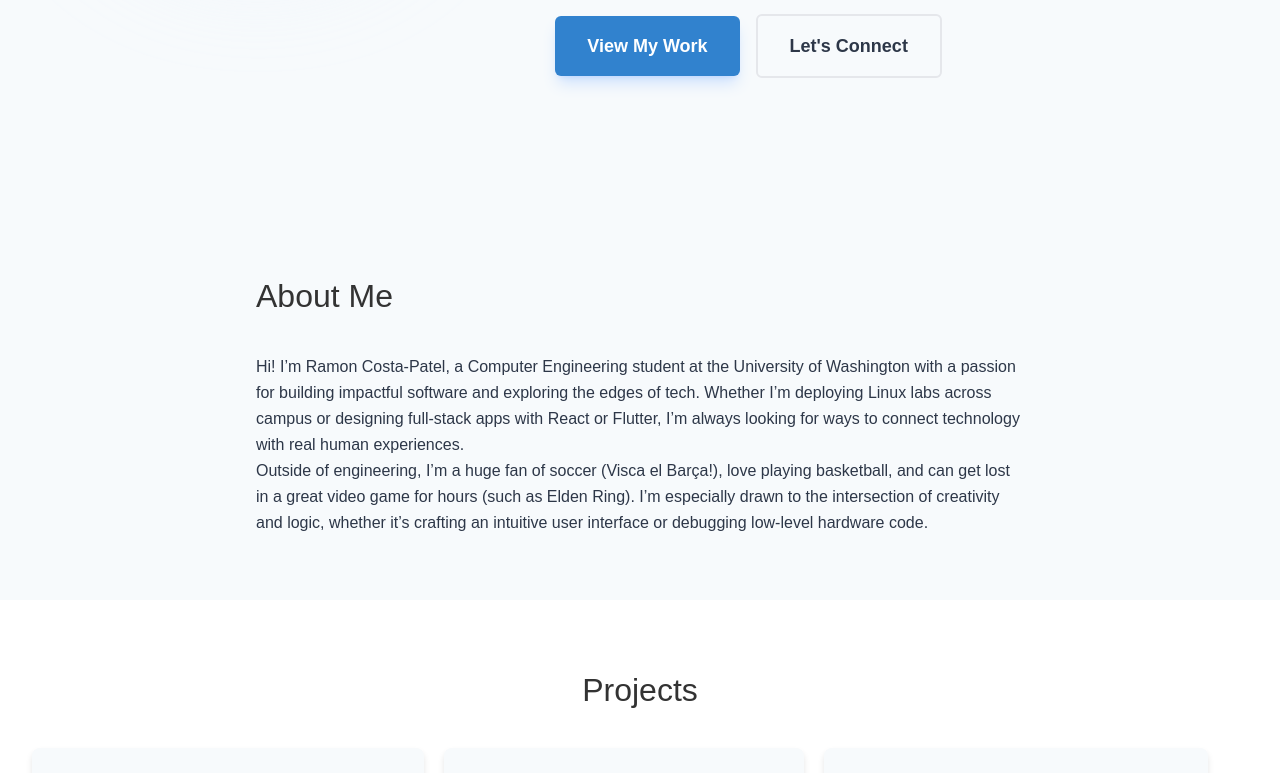
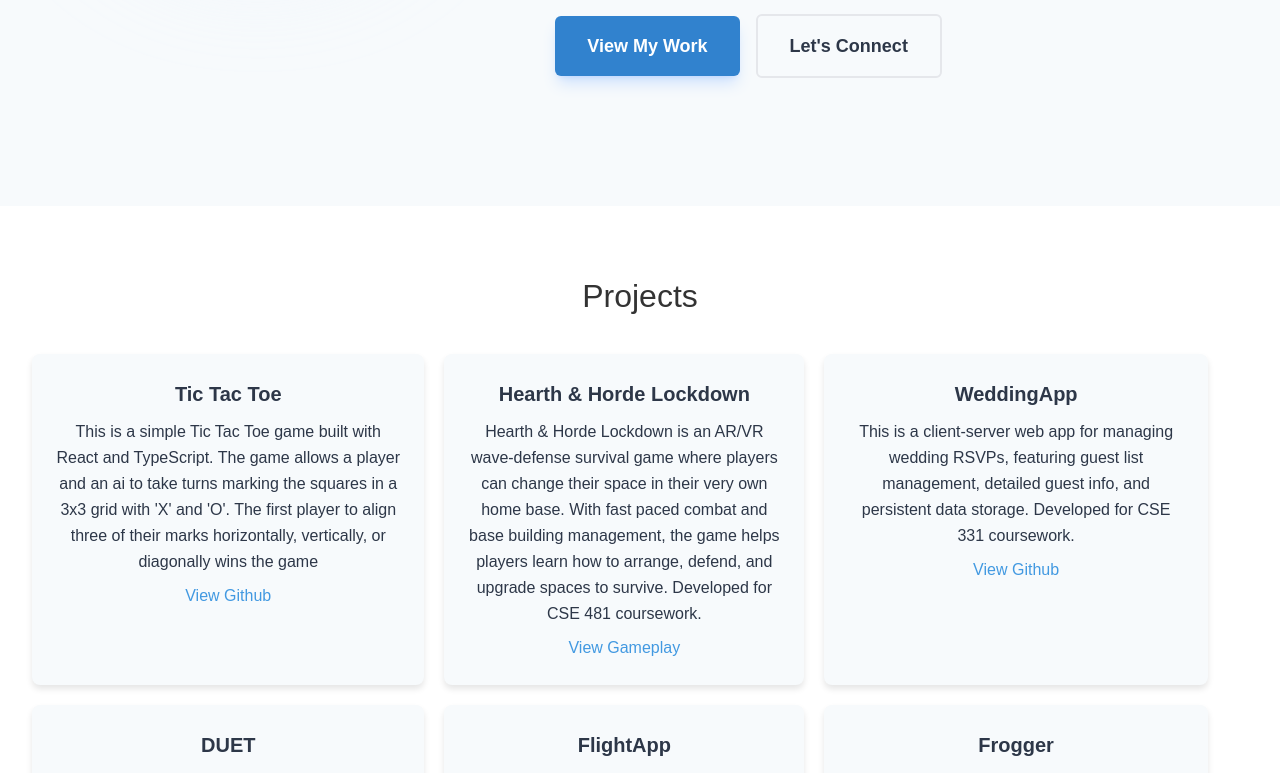
Before and after one commit to ramon-rcp/ramonrcp.portfolio, a React app: page / in a window 1280 px wide. Shown: the part 649-1422 px from the top of the page. Built offline with nearby package versions, Linux system fonts and the light colour scheme.

Commit message:
remove repeated about

```diff
--- a/src/App.tsx
+++ b/src/App.tsx
@@ -20,7 +20,6 @@ export class App extends Component<{}, {}> {
             <div className="min-h-screen">
                 <Header/>
                 <Hero />
-                <About/>
                 <Projects/>
                 <Skills/>
                 <Courses/>
@@ -113,21 +112,3 @@ class Hero extends Component<{}, {}> {
         );
     }
 }
-
-class About extends Component<{}, {}> {
-    constructor(props: {}) {
-        super(props);
-    }
-
-    render() {
-        return (
-            <section className="about" id="about">
-            <div className="container">
-                <h2 className="about-title">About Me</h2>
-                <p>Hi! I’m Ramon Costa-Patel, a Computer Engineering student at the University of Washington with a passion for building impactful software and exploring the edges of tech. Whether I’m deploying Linux labs across campus or designing full-stack apps with React or Flutter, I’m always looking for ways to connect technology with real human experiences.</p>
-                <p>Outside of engineering, I’m a huge fan of soccer (Visca el Barça!), love playing basketball, and can get lost in a great video game for hours (such as Elden Ring). I’m especially drawn to the intersection of creativity and logic, whether it’s crafting an intuitive user interface or debugging low-level hardware code.</p>
-            </div>
-        </section>
-        );
-    }
-}
```
